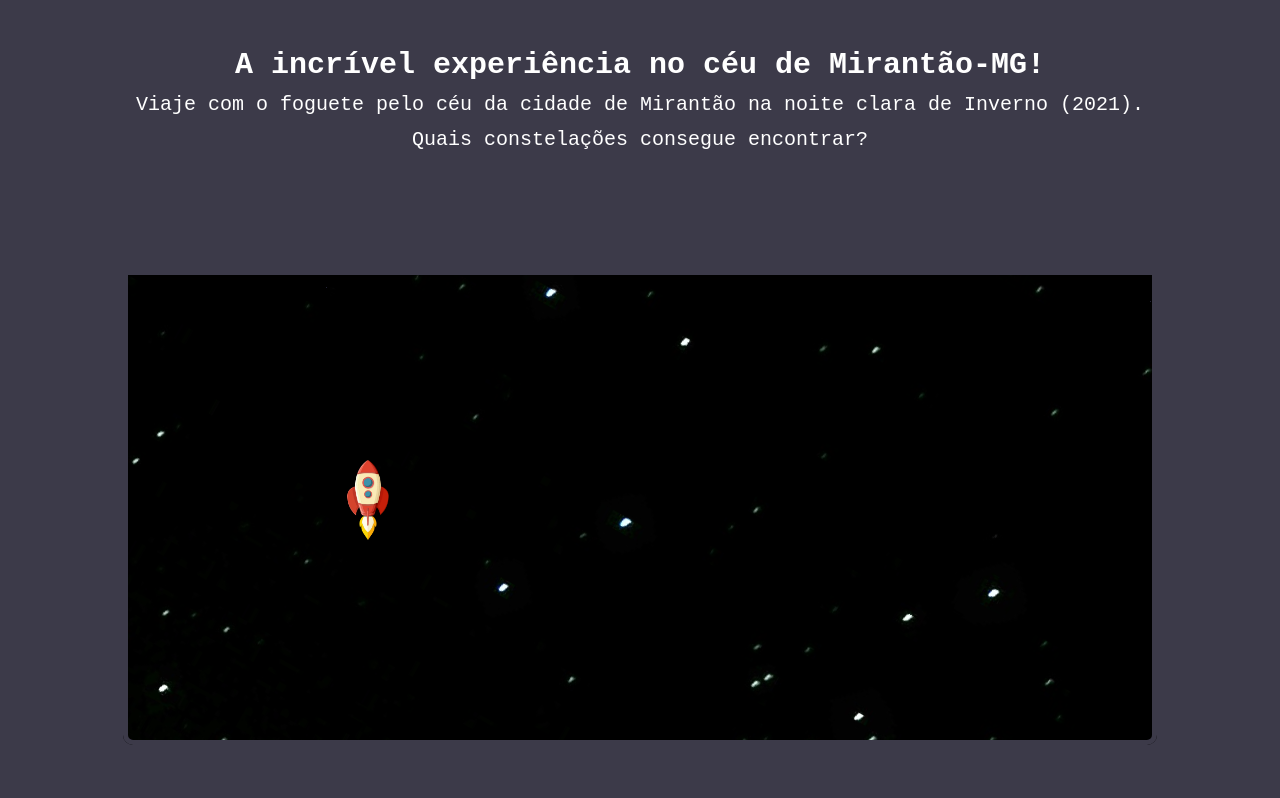
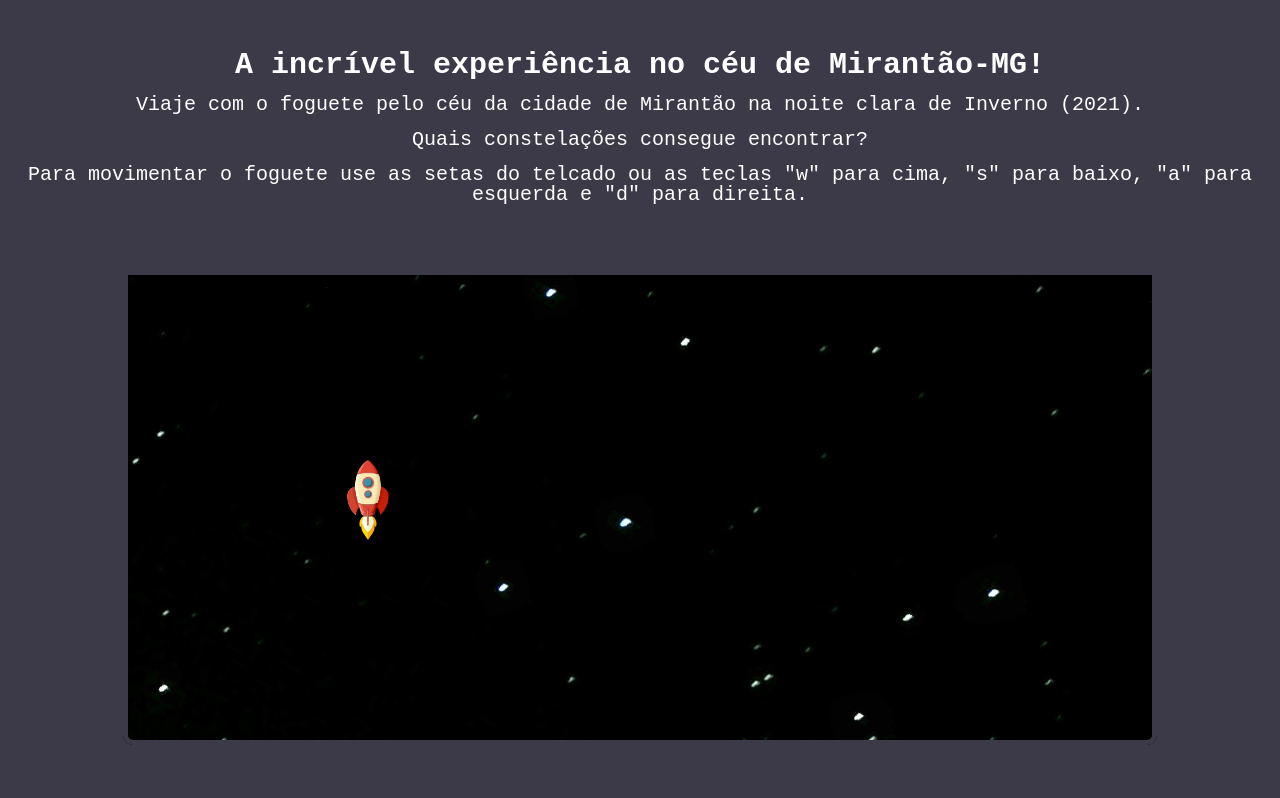
Before and after one commit to Kenzie-Academy-Brasil-Developers/entrega-recebendo-keyboard-events-sprint-5-IqueMoraes, a plain HTML site: page index.html in a window 1280 px wide. Shown: the top 798 px of the page. Drawn offline with Linux system fonts and the light colour scheme.

Commit message:
correcao instrucoes

```diff
--- a/index.html
+++ b/index.html
@@ -12,6 +12,7 @@
         <h1>A incrível experiência no céu de Mirantão-MG!</h1>
         <p>Viaje com o foguete pelo céu da cidade de Mirantão na noite clara de Inverno (2021).</p>
         <p>Quais constelações consegue encontrar?</p>
+        <p>Para movimentar o foguete use as setas do telcado ou as teclas "w" para cima, "s" para baixo, "a" para esquerda e "d" para direita.</p>
     </header>
     <div id="ceu">  </div>
 
```
